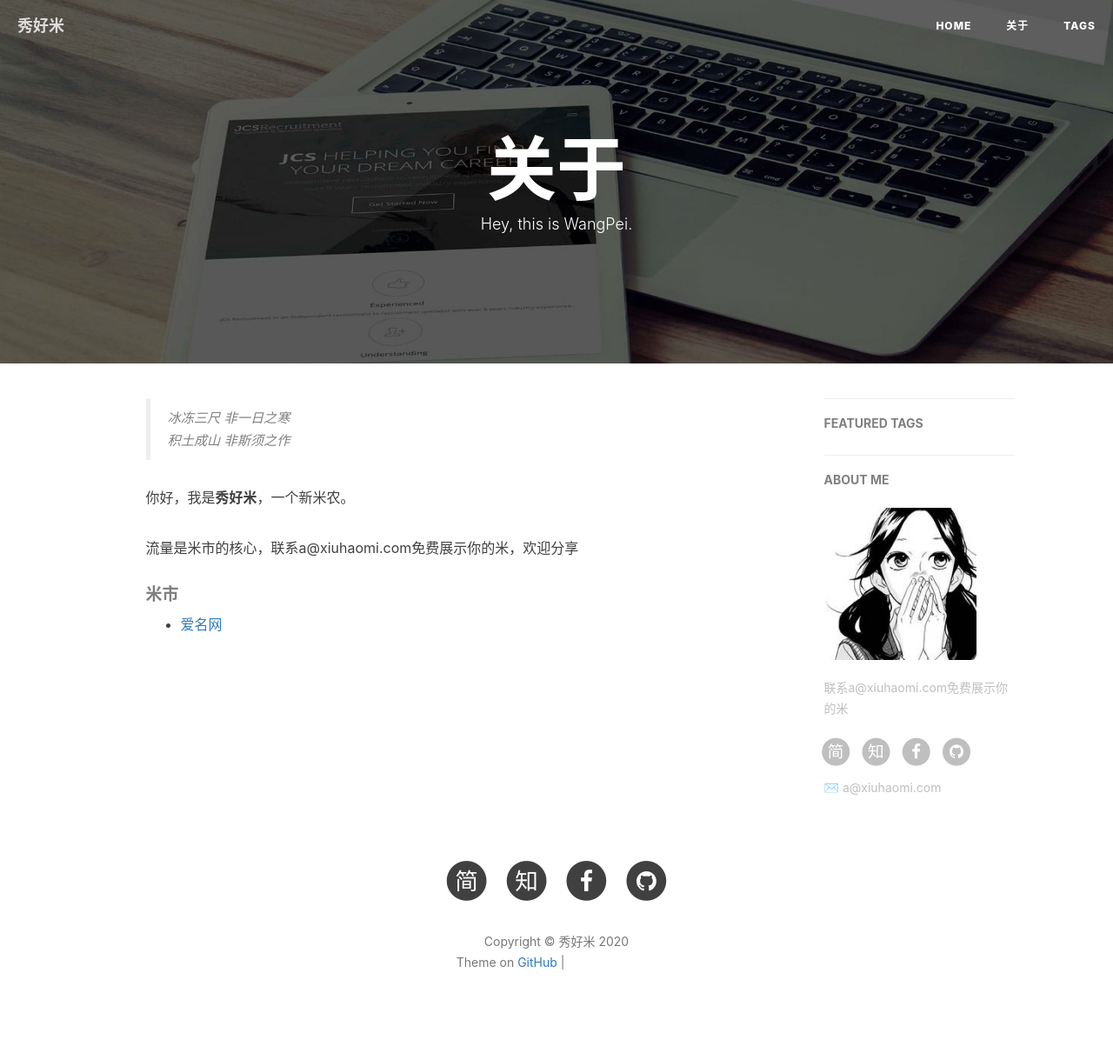
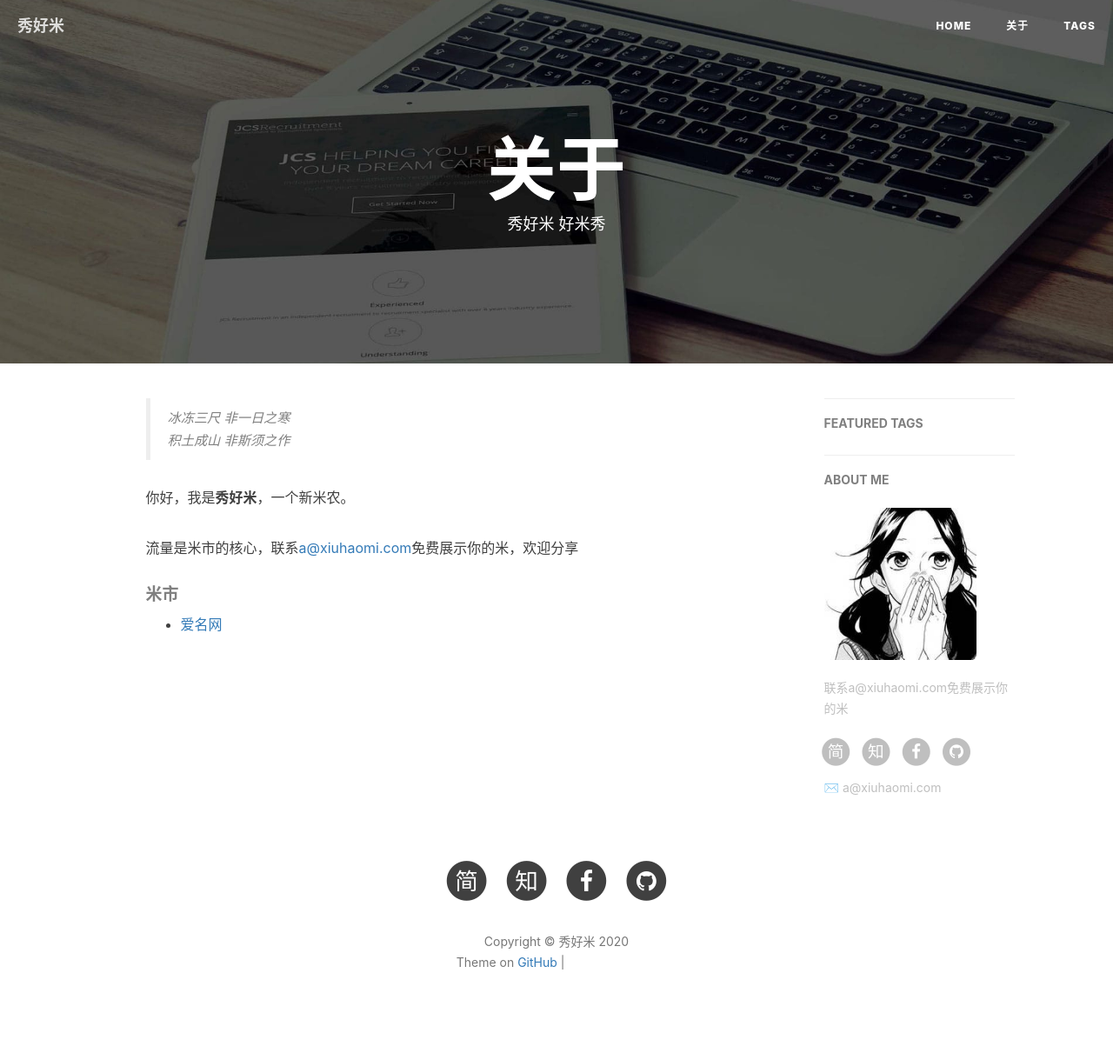
Before and after one commit to xiuhaomi/xiuhaomi.com, a Jekyll site: the page built from about.html, in a window 1280 px wide. Shown: the whole page at 87% size. Built offline with Jekyll 4.4.1, drawn with Linux system fonts in a browser that asks for light colours; nearby versions of some CDN libraries; comment, search, counter and statistics services are not loaded; grey boxes are pictures that could not be loaded.

Commit message:
Update about.html

```diff
--- a/about.html
+++ b/about.html
@@ -1,7 +1,7 @@
 ---
 layout: page
 title: "关于"
-description: "Hey, this is WangPei."
+description: "秀好米 好米秀"
 header-img: "img/post-bg-rwd.jpg"
 ---
 
@@ -20,7 +20,7 @@ header-img: "img/post-bg-rwd.jpg"
 
     <p>你好，我是<strong>秀好米</strong>，一个新米农。</p>
 
-    <p>流量是米市的核心，联系a@xiuhaomi.com免费展示你的米，欢迎分享</p>
+    <p>流量是米市的核心，联系<a href="mailto:a@xiuhaomi.com">a@xiuhaomi.com</a>免费展示你的米，欢迎分享</p>
 
 
 
```
